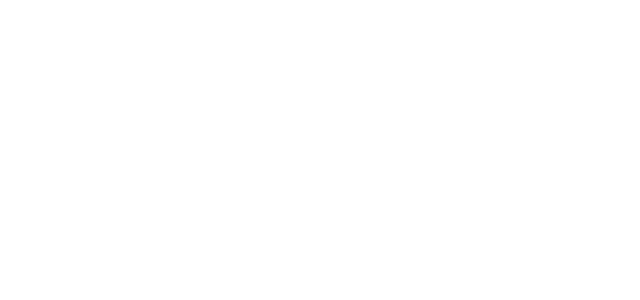
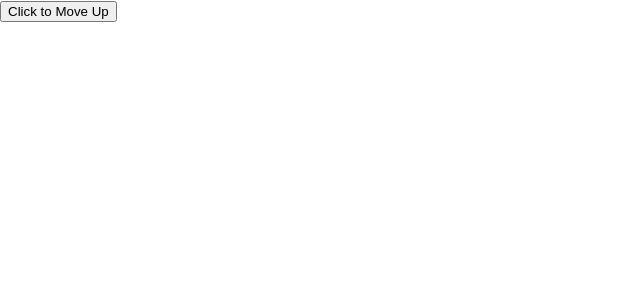
Before and after one commit to BlueBearrii/on_my_website, a React (Create React App) app in the folder client/: page / in a window 1280 px wide. Shown: the top 300 px of the page, without its empty margins (0-640 px from the left). Built offline with nearby package versions, Linux system fonts and the light colour scheme.

Commit message:
:zap: Create new moveUp and moveDown algorithm

```diff
--- a/client/src/components/Run.js
+++ b/client/src/components/Run.js
@@ -1,11 +1,72 @@
-import React, { Component } from 'react'
+import React, { Component } from "react";
+import styled from "styled-components";
+import Space from "./space/Space";
 
 export default class Run extends Component {
+  constructor() {
+    super();
+    this.state = {
+      movement: -200,
+    };
+  }
   render() {
+    // create function
+
+    const moveMap = (_direction) => {
+      let _movement = movement;
+      const runMoveMap = () => {
+        if (_direction === "MOVEUP") {
+          if (_movement === 0) {
+            clearInterval(setMapInterval);
+          } else {
+            _movement = _movement + 1;
+            this.setState(() => {
+              return { movement: _movement };
+            });
+          }
+
+          console.log(_movement);
+        }
+
+        if (_direction === "MOVEDOWN") {
+          if (_movement === -200) {
+            clearInterval(setMapInterval);
+          } else {
+            _movement = _movement - 1;
+            this.setState(() => {
+              return { movement: _movement };
+            });
+          }
+
+          console.log(_movement);
+        }
+      };
+
+      var setMapInterval = setInterval(runMoveMap, 1);
+    };
+
+    const { movement } = this.state;
     return (
       <div>
-
+        <Layout layout={-1}>
+          <Space movement={movement} moveMap={moveMap} />
+        </Layout>
+        <ButtonControl>
+          <button onClick={() => moveMap("MOVEUP")}>Click to Move Up</button>
+        </ButtonControl>
       </div>
-    )
+    );
   }
 }
+
+const ButtonControl = styled.div`
+  position: absolute;
+  z-index: 2;
+`;
+
+const Layout = styled.div`
+  position: absolute;
+  top: 0px;
+  left: 0px;
+  z-index: ${(props) => props.layout};
+`;
--- a/client/src/components/planet/index.js
+++ /dev/null
@@ -1 +0,0 @@
-export { default as Planet } from "./Planet";
```
Also changed, not shown: client/src/components/planet/Planet.js (deleted, +0 -11 lines).
